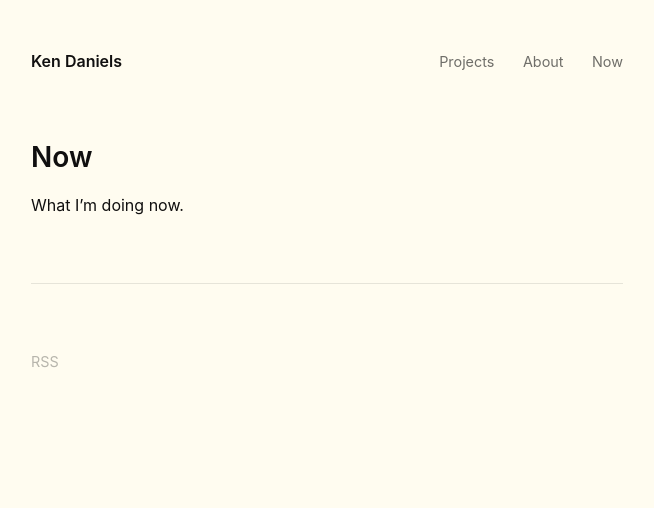
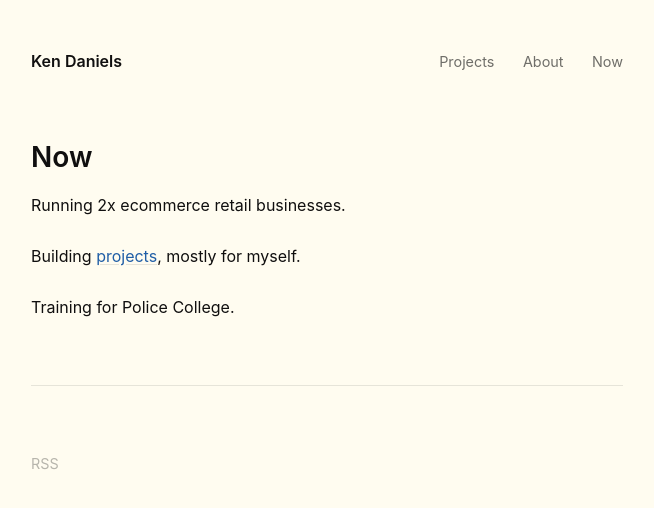
Before and after one commit to kendaniels/ksd.nz, a Jekyll site: the page built from now.md, in a window 1280 px wide. Shown: the top 508 px of the page, without its empty margins (313-967 px from the left). Built offline with Jekyll 4.4.1, drawn with Linux system fonts in a browser that asks for light colours.

Commit message:
ksd.nz save: 2026-03-27 11:40:07

```diff
--- a/now.md
+++ b/now.md
@@ -4,4 +4,8 @@ title: Now
 permalink: /now/
 ---
 
-What I'm doing now.
+Running 2x ecommerce retail businesses.
+
+Building [projects](/projects), mostly for myself.
+
+Training for Police College.
```
